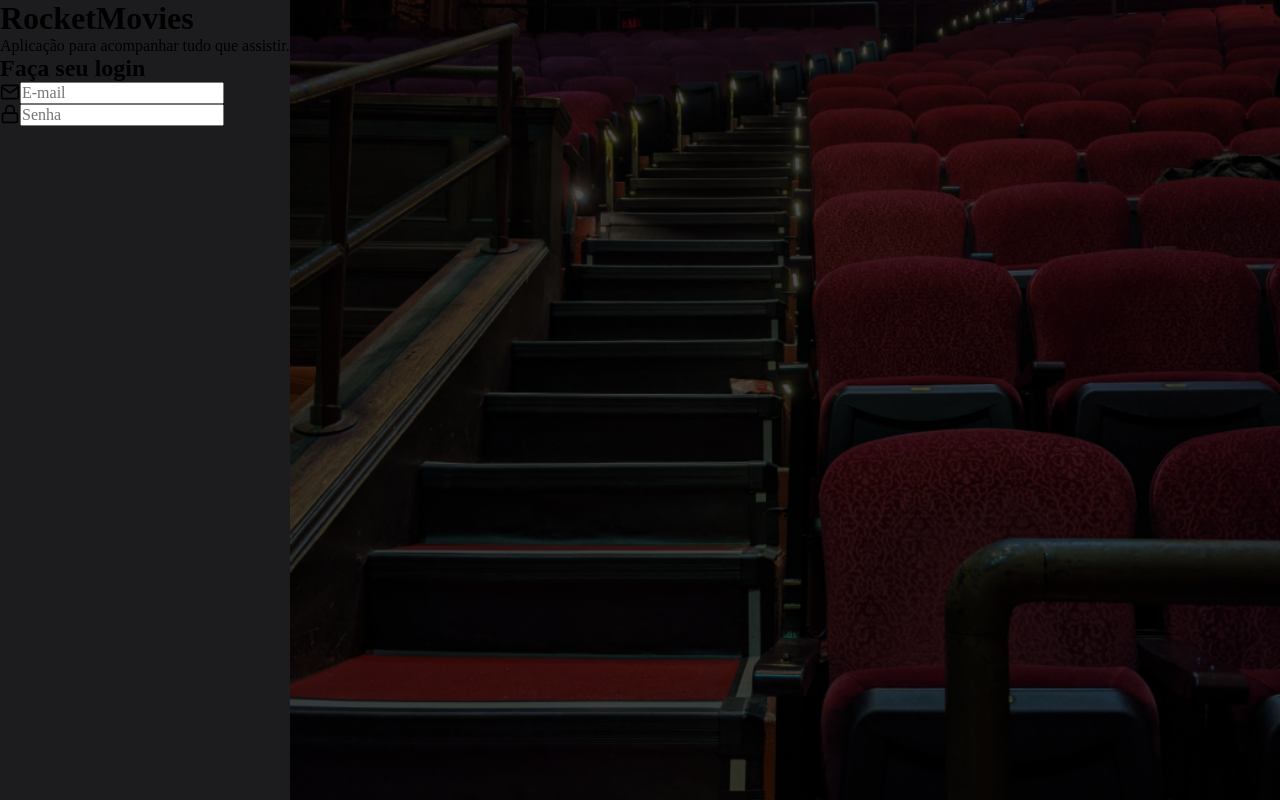
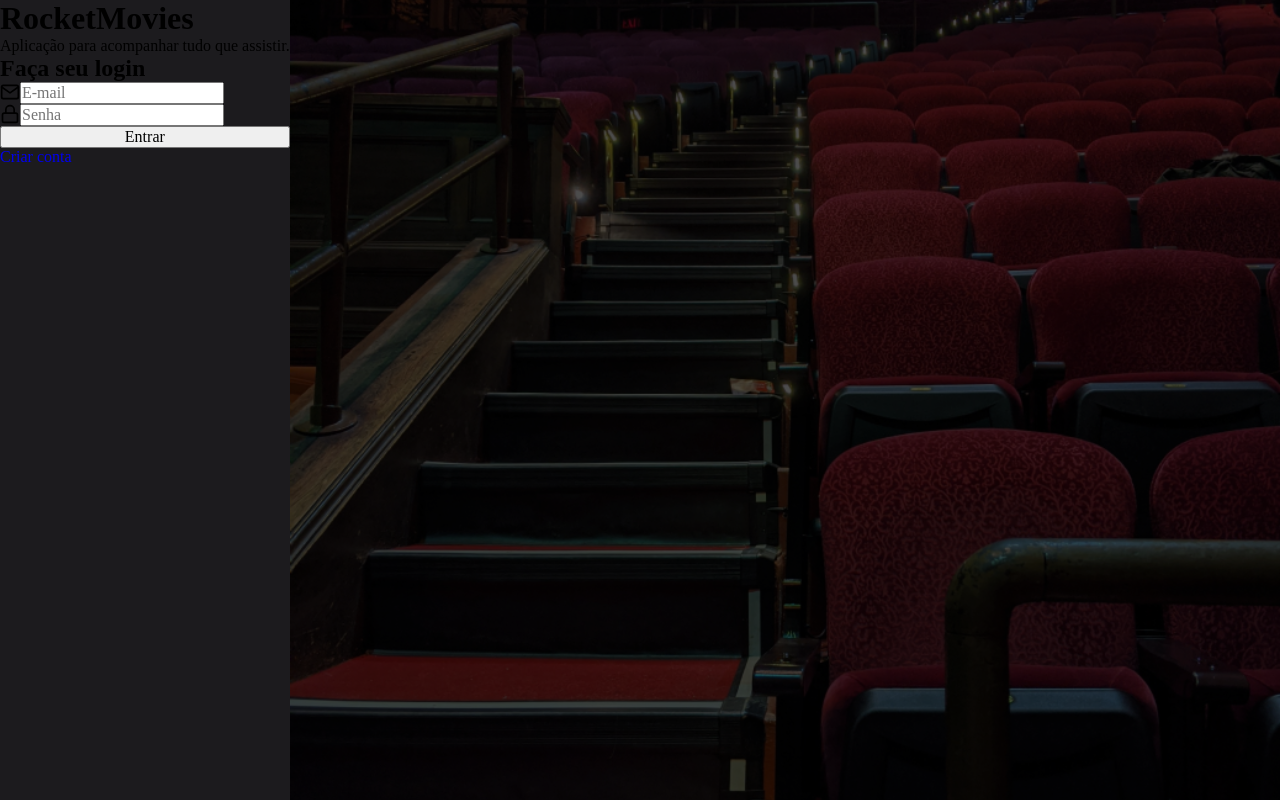
Before and after one commit to ygorbontia/project-front, a React (Vite) app: page / in a window 1280 px wide. Built offline with nearby package versions, Linux system fonts and the light colour scheme.

Commit message:
create component Button and complete SignIn page structure

```diff
--- /dev/null
+++ b/src/componentes/Button/index.jsx
@@ -0,0 +1,9 @@
+import { ButtonSC } from './style';
+
+export function Button({ title, ...rest }) {
+  return (
+    <ButtonSC { ...rest }>
+      { title }
+    </ButtonSC>
+  )
+}
--- /dev/null
+++ b/src/componentes/Button/style.js
@@ -0,0 +1,5 @@
+import styled from 'styled-components';
+
+export const ButtonSC = styled.button`
+  width: 100%;
+`;
--- a/src/pages/SignIn/index.jsx
+++ b/src/pages/SignIn/index.jsx
@@ -2,6 +2,7 @@ import { FiMail, FiLock } from 'react-icons/fi';
 import { SignInSC, FormSC, BackgroundSC } from './style';
 
 import { UserInput } from '../../componentes/UserInput';
+import { Button } from '../../componentes/Button';
 
 export function SignIn() {
   return (
@@ -17,7 +18,13 @@ export function SignIn() {
         <form>
           <UserInput icon={ FiMail } type="email" placeholder="E-mail" />
           <UserInput icon={ FiLock } type="password" placeholder="Senha" />
+
+          <Button type="button" title="Entrar" />
         </form>
+
+        <a href="#">
+          Criar conta
+        </a>
       </FormSC>
 
       <BackgroundSC />
```
